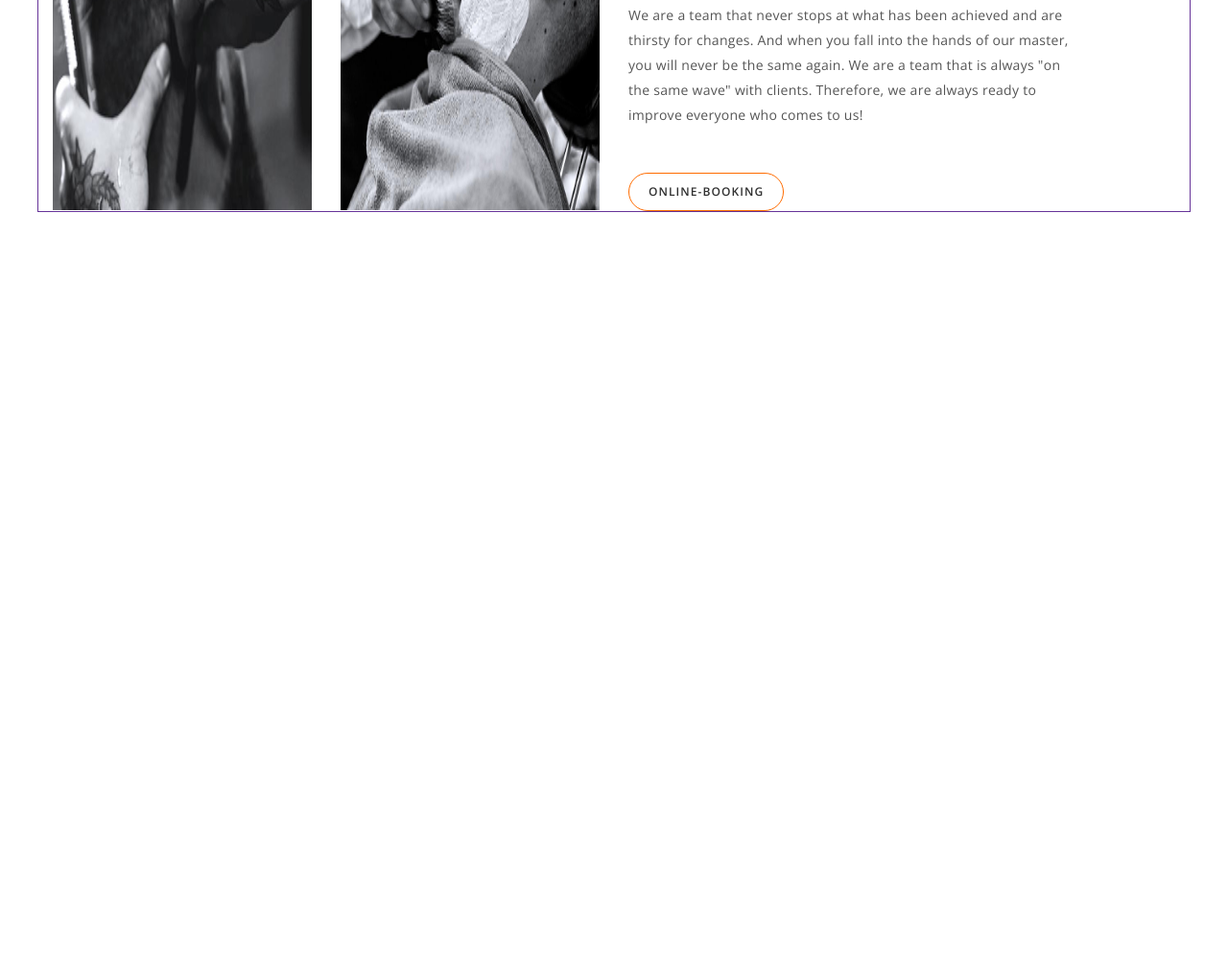
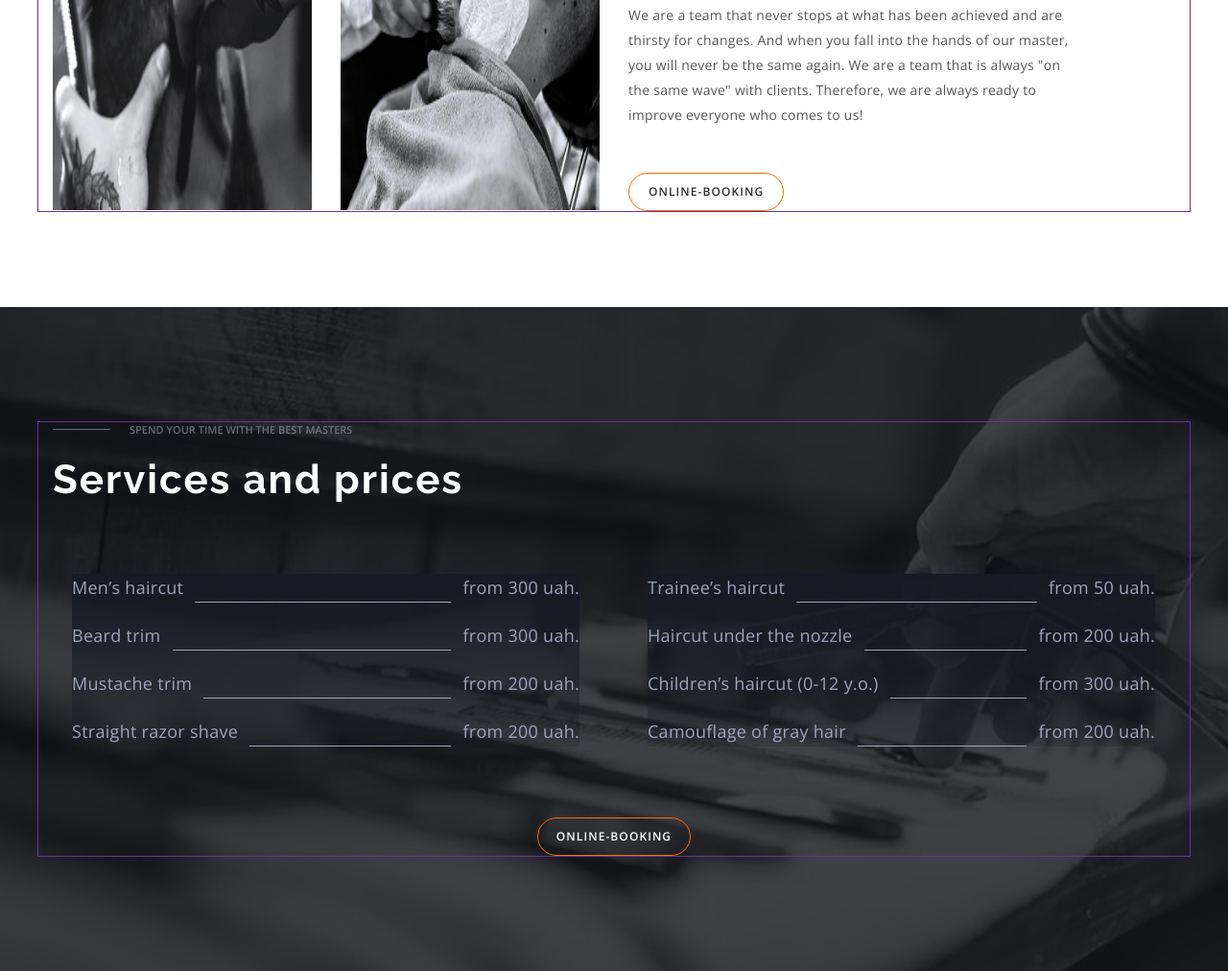
Before and after one commit to Horbunov-Yurii/barberShop, a plain HTML site: page index.html in a window 1280 px wide. Shown: the part 1006-2018 px from the top of the page at 96% size. Before the commit the page ends 1326 px from the top, so only its background shows below. Drawn offline with nearby package versions, Linux system fonts and the light colour scheme.

Commit message:
section prices html and styles

```diff
--- a/index.html
+++ b/index.html
@@ -79,6 +79,56 @@
     </div>
     </div>
      </section>
+     <section class="prices">
+        <div class="container">
+            <p class="prices__desc">Spend your time with the best masters</p>
+        <h2 class="prices__title">Services and prices</h2>
+        <ul class="prices__list">
+            <li class="prices__item">
+                <ul class="prices__elements">
+                    <li class="prices__elem">
+                        <h3 class="prices__heading">Men’s haircut</h3>
+                        <p class="prices__text">from 300 uah.</p>
+                    </li>
+                    <li class="prices__elem">
+                        <h3 class="prices__heading">Beard trim</h3>
+                        <p class="prices__text">from 300 uah.</p>
+                    </li>
+                    <li class="prices__elem">
+                        <h3 class="prices__heading">Mustache trim</h3>
+                        <p class="prices__text">from 200 uah.</p>
+                    </li>
+                    <li class="prices__elem">
+                        <h3 class="prices__heading">Straight razor shave</h3>
+                        <p class="prices__text">from 200 uah.</p>
+                    </li>
+                </ul>
+            </li>
+            <li class="prices__item">
+                <ul class="prices__elements">
+                    <li class="prices__elem">
+                        <h3 class="prices__heading">Trainee’s haircut</h3>
+                        <p class="prices__text">from 50 uah.</p>
+                    </li>
+                    <li class="prices__elem">
+                        <h3 class="prices__heading">Haircut under the nozzle</h3>
+                        <p class="prices__text">from 200 uah.</p>
+                    </li>
+                    <li class="prices__elem">
+                        <h3 class="prices__heading">Children’s haircut (0-12 y.o.)</h3>
+                        <p class="prices__text">from 300 uah.</p>
+                    </li>
+                    <li class="prices__elem">
+                        <h3 class="prices__heading">Camouflage of gray hair</h3>
+                        <p class="prices__text">from 200 uah.</p>
+                    </li>
+                </ul>
+            </li>
+
+        </ul>
+        <button class="prices__btn" type="button">online-booking</button>
+        </div>
+     </section>
     </main>
     <footer>
 
--- a/sass/main.scss
+++ b/sass/main.scss
@@ -5,3 +5,4 @@
 @import "./section/header";
 @import "./section/hero";
 @import "./section/about";
+@import "./section/prices";
--- /dev/null
+++ b/sass/section/_prices.scss
@@ -0,0 +1,162 @@
+.prices{
+    background-image: url(../images/prices-bcg.jpg);
+    background-repeat: no-repeat;
+    background-size: cover;
+    padding-top: 84px;
+    padding-bottom: 84px;
+    text-align: center;
+    @media screen and (min-width: 720px) {
+        padding-top: 100px;
+        padding-bottom: 100px;
+    }
+    @media screen and (min-width: 1200px) {
+        padding-top: 120px;
+        padding-bottom: 120px;
+    }
+
+    &__desc{
+        color: rgba(157, 164, 189, 0.60);
+font-family: "Open Sans";
+font-size: 11px;
+font-style: normal;
+font-weight: 600;
+line-height: normal;
+text-transform: uppercase;
+display: flex;
+align-items: center;
+gap: 20px;
+margin-bottom: 20px;
+&::before {
+        content: "";
+        width: 60px;
+        height: 1px;
+        background: rgba(157, 164, 189, 0.60);
+        display: block;
+    }
+    }
+
+    &__title{
+        color: #FFF;
+font-family: Raleway;
+font-size: 40px;
+font-style: normal;
+font-weight: 700;
+line-height: normal;
+letter-spacing: 2px;
+margin-bottom: 44px;
+text-align: start;
+@media screen and (min-width: 720px) {
+        font-size: 42px;
+    }
+    }
+
+    &__list{
+        background: linear-gradient(180deg, #171A24 0%, rgba(23, 26, 36, 0.20) 100%);
+        padding: 30px 20px 30px 40px;
+        display: flex;
+        flex-direction: column;
+        gap: 20px;
+        @media screen and (min-width: 1200px) {
+        flex-direction: row;
+        justify-content: space-between;
+        padding: 0;
+        background:none;
+    }
+    }
+
+    &__item{
+        @media screen and (min-width: 1200px) {
+        padding: 30px 21px 30px 20px;
+        flex-basis: calc((100% - 30px) / 2);
+    }
+    }
+    &__elements{
+        display: flex;
+        flex-direction: column;
+        gap: 20px;
+&:first-child{
+    background: linear-gradient(180deg, #171A24 0%, rgba(23, 26, 36, 0.20) 100%);
+}
+&:nth-child(2){
+    background: linear-gradient(180deg, #090B13 0%, rgba(9, 11, 19, 0.20) 100%);
+}
+    }
+    &__elem{
+        display: flex;
+  justify-content: space-between;
+  align-items: end;
+  position: relative;
+
+  &::after {
+    content: "";
+    flex-grow: 1;
+    height: 1px;
+    background-color: #9DA4BD;
+    margin: 0 12px;
+  }
+    }
+    &__heading{
+        color: #9DA4BD;
+font-family: "Open Sans";
+font-size: 14px;
+font-style: normal;
+font-weight: 400;
+line-height: 1.42; /* 142.857% */
+letter-spacing: 0.28px;
+display: flex;
+align-items: end;
+word-break: keep-all;
+@media screen and (min-width: 720px) {
+        font-size: 18px;
+        line-height: 1.66;
+    }
+
+    // &::after{
+    //     content: "";
+    //     display: block;
+    //     height: 1px;
+    //     width: 100%;
+    //     background-color: white;
+    // }
+    }
+
+    // &__line{
+    //     width: 100%;
+    // }
+    &__text{
+        color: #9DA4BD;
+text-align: right;
+font-family: "Open Sans";
+font-size: 14px;
+font-style: normal;
+font-weight: 400;
+line-height: 1.42; /* 142.857% */
+letter-spacing: 0.28px;
+order: 1;
+@media screen and (min-width: 720px) {
+        font-size: 18px;
+        line-height: 1.66;
+    }
+    }
+
+    &__btn{
+        color: #FFF;
+font-family: "Open Sans";
+font-size: 12px;
+font-style: normal;
+font-weight: 600;
+line-height: normal;
+letter-spacing: 1.08px;
+text-transform: uppercase;
+background-color: transparent;
+margin-left: auto;
+margin-right: auto;
+margin-top: 44px;
+border: 1px solid #FF6C00;
+border-radius: 25px;
+@media screen and (min-width: 1200px) {
+        width: 160px;
+height: 40px;
+    }
+    }
+}
```
Also changed, not shown: images/prices-bcg.jpg (added), style/main.css, style/main.min.css, 2 other files.
